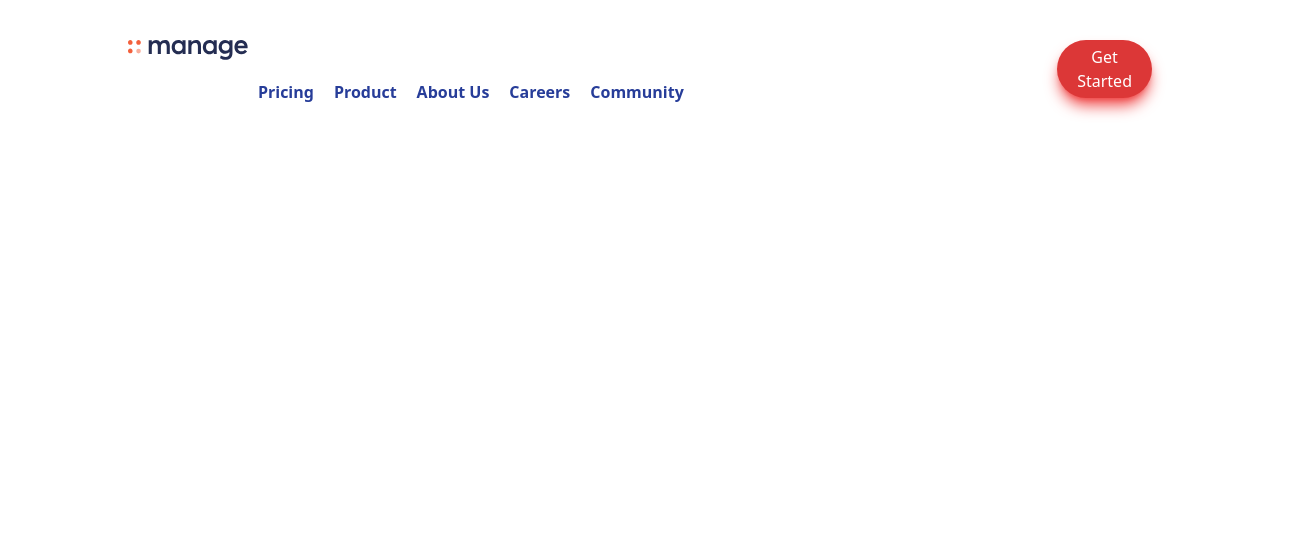
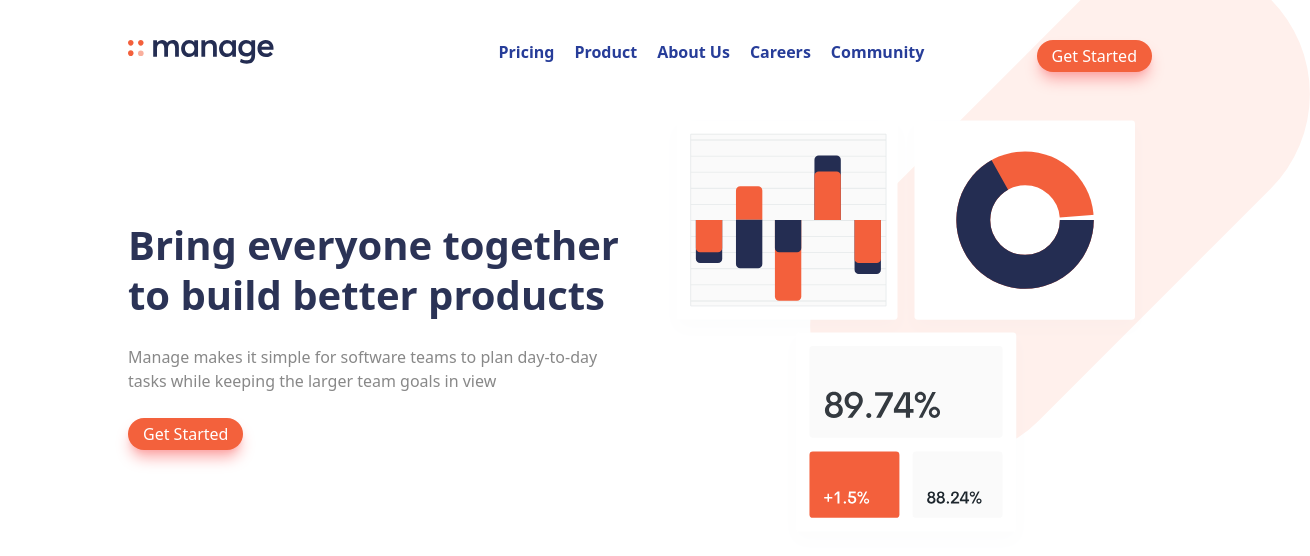
Before and after one commit to Sheddiey/Landing-page, a React (Create React App) app: page / in a window 1280 px wide. Shown: the top 556 px of the page, 1310 px wide, since content can reach past the window. Built offline with nearby package versions, Linux system fonts and the light colour scheme.

Commit message:
completed the hero section

```diff
--- a/src/App.js
+++ b/src/App.js
@@ -1,12 +1,14 @@
-import React from 'react'
-import Navbar from './components/navbar/Navbar'
+import React from "react";
+import Navbar from "./components/navbar/Navbar";
+import Hero from "./components/heroSection/Hero";
 
 const App = () => {
   return (
     <div>
-      <Navbar/>
+      <Navbar />
+      <Hero />
     </div>
-  )
-}
+  );
+};
 
-export default App
+export default App;
--- /dev/null
+++ b/src/components/button/Button.jsx
@@ -0,0 +1,13 @@
+import React from "react";
+
+const Button = () => {
+  return (
+    <div>
+      <button className="text-white rounded-[100vw] px-[15px] py-[4px] bg-[#f3613c] shadow-red-300 shadow-lg ">
+        Get Started
+      </button>
+    </div>
+  );
+};
+
+export default Button;
--- /dev/null
+++ b/src/components/heroSection/Hero.jsx
@@ -0,0 +1,26 @@
+import React from "react";
+import Button from "../button/Button";
+import illustration from "../../assets/svgs/illustration-intro.svg";
+
+const Hero = () => {
+  return (
+    <div className="grid md:grid-cols-2 md:gap-[40px] md:w-[80%] w-[95%] mx-[auto] mt-[40px]">
+      <div className="my-[auto] md:text-left text-center">
+        <h3 className="text-[40px] font-bold text-[#2b3356] leading-[50px]">
+          Bring everyone together to build better products
+        </h3>
+        <p className="text-[#888888] my-[25px]">
+          Manage makes it simple for software teams to plan day-to-day tasks
+          while keeping the larger team goals in view
+        </p>
+        <Button />
+      </div>
+      <div className="order-first md:order-last">
+        <img src={illustration} alt="illustration intro" />
+        <div className="bg-cover"></div>
+      </div>
+    </div>
+  );
+};
+
+export default Hero;
--- a/src/components/navbar/Navbar.jsx
+++ b/src/components/navbar/Navbar.jsx
@@ -2,6 +2,7 @@ import React, { useState } from "react";
 import logo from "../../assets/svgs/logo.svg";
 import bars from "../../assets/svgs/icon-hamburger.svg";
 import close from "../../assets/svgs/icon-close.svg";
+import Button from "../button/Button";
 
 const Navbar = () => {
   const [isToggle, setIsToggle] = useState(false);
@@ -23,8 +24,10 @@ const Navbar = () => {
       ></div>
       <div
         className={`${
-          isToggle ? "absolute shadow-lg z-50 bg-white" : ""
-        }  top-[70px] py-[40px] w-[95%] ml-[10px] text-center text-[#273d99] `}
+          isToggle
+            ? "absolute top-[70px] py-[40px] w-[95%] ml-[10px] text-center text-[#273d99] shadow-lg z-50 bg-white "
+            : ""
+        } `}
       >
         <ul
           className={`${
@@ -38,10 +41,8 @@ const Navbar = () => {
           <li className="cursor-pointer hover:underline">Community</li>
         </ul>
       </div>
-      <div>
-        <button className="text-white rounded-[100vw] px-[15px] py-[5px] bg-[#dc3737] shadow-red-500 shadow-lg hidden md:block">
-          Get Started
-        </button>
+      <div className="md:block hidden">
+       <Button />
       </div>
       <div onClick={handleToggle} className="md:hidden">
         {isToggle ? <img src={close} alt="" /> : <img src={bars} alt="" />}
--- a/src/index.css
+++ b/src/index.css
@@ -3,3 +3,22 @@
 @tailwind utilities;
 
 @import url('https://fonts.googleapis.com/css2?family=Be+Vietnam+Pro:ital,wght@0,100;0,200;0,300;0,400;0,500;0,600;0,700;0,800;0,900;1,100;1,200;1,300;1,400;1,500;1,600;1,700;1,800;1,900&display=swap')
+;
+
+.bg-cover {
+    background-image: url("/src/assets//svgs/bg-tablet-pattern.svg");
+    background-size: cover;
+    position: absolute;
+    height: 500px;
+    top: -40px;
+    right: -30px;
+    width: 500px;
+    z-index: -1;
+}
+ @media (max-width: 768px){
+    .bg-cover {
+        height: 400px;
+        width: 350px;
+        right: -20px;
+    }
+ }
```
